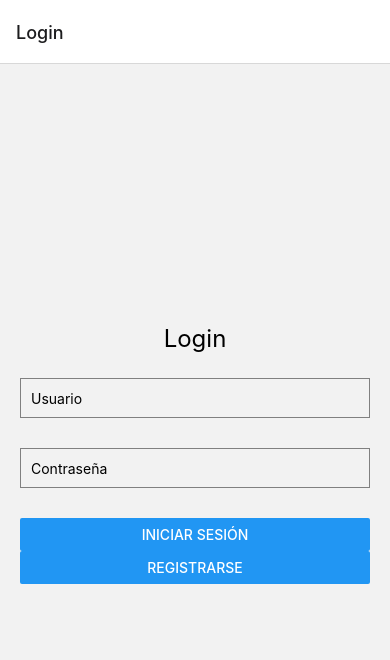
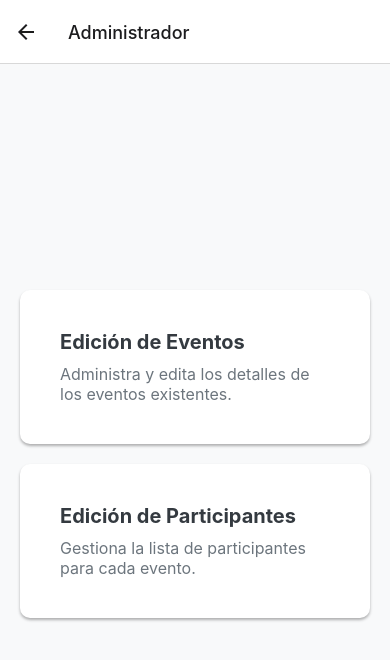
Before and after one commit to agosbottarini/TP07_App_Navegable_Bottarini_Piva, a React Native app in the folder my-app/: screen /Administrador in a window 390 px wide. Shown: the top 660 px of the page. Built offline with nearby package versions, Linux system fonts and the light colour scheme.

Commit message:
implementando nuevo boton administrar

```diff
--- a/my-app/App.js
+++ b/my-app/App.js
@@ -6,6 +6,7 @@ import Registro from './src/pantallas/Registro';
 import Inicio from './src/pantallas/Inicio';
 import NuevoEvento from './src/pantallas/NuevoEvento';
 import Inscripcion from './src/pantallas/Inscripcion';
+import Administrador from './src/pantallas/Administrador';
 
 const Stack = createStackNavigator();
 
@@ -18,6 +19,7 @@ export default function App() {
         <Stack.Screen name="Inicio" component={Inicio} />
         <Stack.Screen name="NuevoEvento" component={NuevoEvento} />
         <Stack.Screen name="Inscripcion" component={Inscripcion} />
+        <Stack.Screen name="Administrador" component={Administrador} />
       </Stack.Navigator>
     </NavigationContainer>
   );
--- /dev/null
+++ b/my-app/src/pantallas/Administrador.js
@@ -0,0 +1,62 @@
+import React from 'react';
+import { View, Text, TouchableOpacity, StyleSheet, ScrollView } from 'react-native';
+
+const Administrador = ({ navigation }) => {
+  return (
+    <ScrollView contentContainerStyle={styles.container}>
+      <TouchableOpacity
+        style={styles.card}
+        onPress={() => navigation.navigate('EdicionEventos')}
+      >
+        <Text style={styles.cardTitle}>Edición de Eventos</Text>
+        <Text style={styles.cardDescription}>
+          Administra y edita los detalles de los eventos existentes.
+        </Text>
+      </TouchableOpacity>
+
+      <TouchableOpacity
+        style={styles.card}
+        onPress={() => navigation.navigate('EdicionParticipantes')}
+      >
+        <Text style={styles.cardTitle}>Edición de Participantes</Text>
+        <Text style={styles.cardDescription}>
+          Gestiona la lista de participantes para cada evento.
+        </Text>
+      </TouchableOpacity>
+    </ScrollView>
+  );
+};
+
+const styles = StyleSheet.create({
+  container: {
+    flexGrow: 1,
+    justifyContent: 'center',
+    alignItems: 'center',
+    padding: 20,
+    backgroundColor: '#f8f9fa',
+  },
+  card: {
+    backgroundColor: '#ffffff',
+    padding: 40,
+    marginVertical: 10,
+    width: '100%',
+    borderRadius: 10,
+    elevation: 5,
+    shadowColor: '#000',
+    shadowOffset: { width: 0, height: 2 },
+    shadowOpacity: 0.3,
+    shadowRadius: 3,
+  },
+  cardTitle: {
+    fontSize: 20,
+    fontWeight: 'bold',
+    color: '#343a40',
+    marginBottom: 10,
+  },
+  cardDescription: {
+    fontSize: 16,
+    color: '#6c757d',
+  },
+});
+
+export default Administrador;
--- a/my-app/src/pantallas/Inicio.js
+++ b/my-app/src/pantallas/Inicio.js
@@ -67,6 +67,7 @@ const Inicio = ({ route, navigation }) => {
         <Button title="+" onPress={() => navigation.navigate('NuevoEvento', { token: token })} />
       </View>
 
+
       {events.map((item, index) => (
         <TouchableOpacity key={index} style={styles.eventContainer} onPress={() => handleEventPress(item)}>
           <Text style={styles.eventName}>Nombre: {item.name}</Text>
--- a/my-app/src/pantallas/Login.js
+++ b/my-app/src/pantallas/Login.js
@@ -1,3 +1,5 @@
+// FALTA CORREGIR LOS BOTONES ADMINISTRAR E INICIO, QUE TE LLEVEN A DONDE TE TIENEN QUE LLEVAR
+
 import React, { useState } from 'react';
 import { View, Text, TextInput, Button, StyleSheet, Alert } from 'react-native';
 
@@ -5,8 +7,9 @@ const Login = ({ navigation }) => {
   const [usuario, setUsuario] = useState('');
   const [contraseña, setContraseña] = useState('');
   const [error, setError] = useState('');
+  const [login, setLogin] = useState(true);
 
-  const handleLogin = async () => {
+  const handleEntrar = async () => {
     try {
       const response = await fetch('http://localhost:3000/api/user/login', {
         method: 'POST',
@@ -18,12 +21,17 @@ const Login = ({ navigation }) => {
           password: contraseña,
         }),
       });
+
       if (response.status === 200) {
         const data = await response.json();
         const { token } = data;
 
+        if (login) {
+          navigation.navigate('Inicio', { nombre: usuario, token: token });
+        } else {
+          navigation.navigate('Administrador', { nombre: usuario, token: token });
+        }
 
-        navigation.navigate('Inicio', { nombre: usuario, token: token });
       } else {
         setError('Usuario o contraseña incorrectos');
       }
@@ -31,6 +39,16 @@ const Login = ({ navigation }) => {
       console.error('Error en el login:', error);
       setError('Ocurrió un error al iniciar sesión.');
     }
+  };
+
+  const handleLogin = async () => {
+    await setLogin(true);
+    handleEntrar();
+  };
+
+  const handleAdmin = async () => {
+    await setLogin(false);
+    handleEntrar();
   };
 
   return (
@@ -50,8 +68,17 @@ const Login = ({ navigation }) => {
         style={styles.input}
       />
       {error ? <Text style={styles.error}>{error}</Text> : null}
-      <Button title="Iniciar sesión" onPress={handleLogin} />
-      <Button title="Registrarse" onPress={() => navigation.navigate('Registro')} />
+      <View style={styles.boton}>
+        <Button title="Iniciar sesión" onPress={handleLogin} />
+      </View>
+
+      <View style={styles.buttonContainer2}>
+        <Button title="Registrarse" onPress={() => navigation.navigate('Registro')} />
+      </View>
+
+      <View style={styles.boton}>
+        <Button title="Administrar" onPress={handleAdmin} />
+      </View>
     </View>
   );
 };
@@ -71,7 +98,7 @@ const styles = StyleSheet.create({
     height: 40,
     borderColor: 'gray',
     borderWidth: 1,
-    marginBottom: 30,
+    marginBottom: 10,
     padding: 10,
   },
   error: {
@@ -79,6 +106,10 @@ const styles = StyleSheet.create({
     marginBottom: 20,
     textAlign: 'center',
   },
+  boton: {
+    marginTop: 35,
+    marginBottom: 10,
+  },
 });
 
 export default Login;
```
